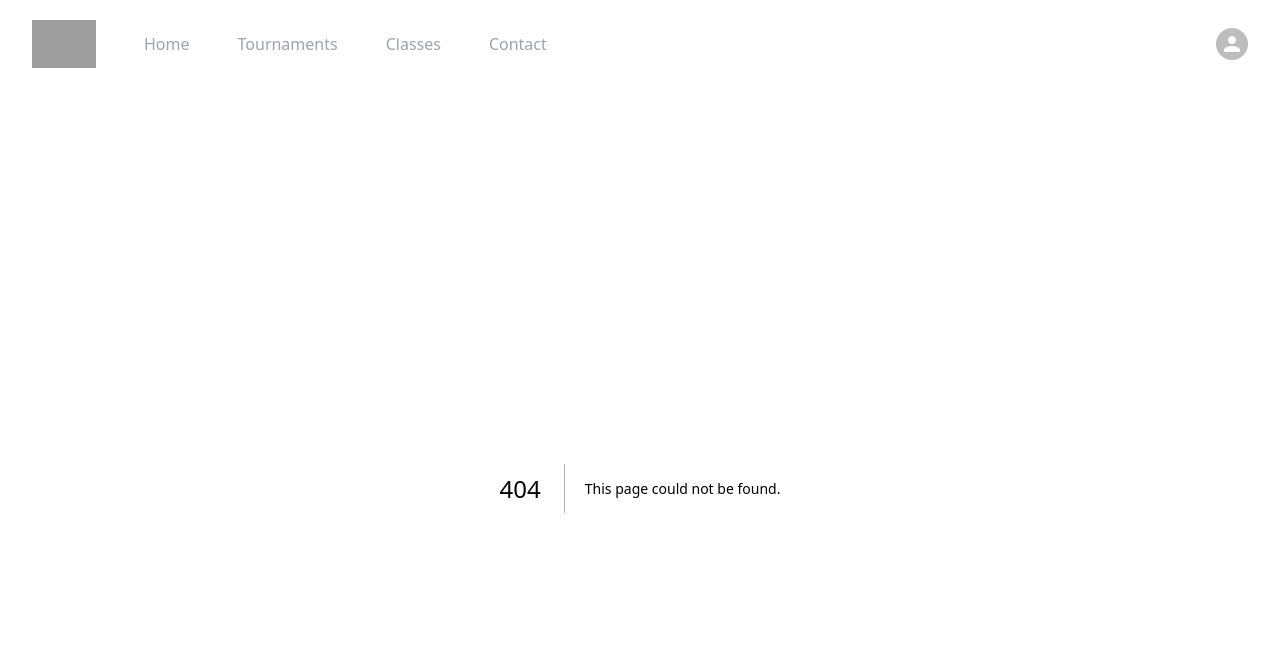
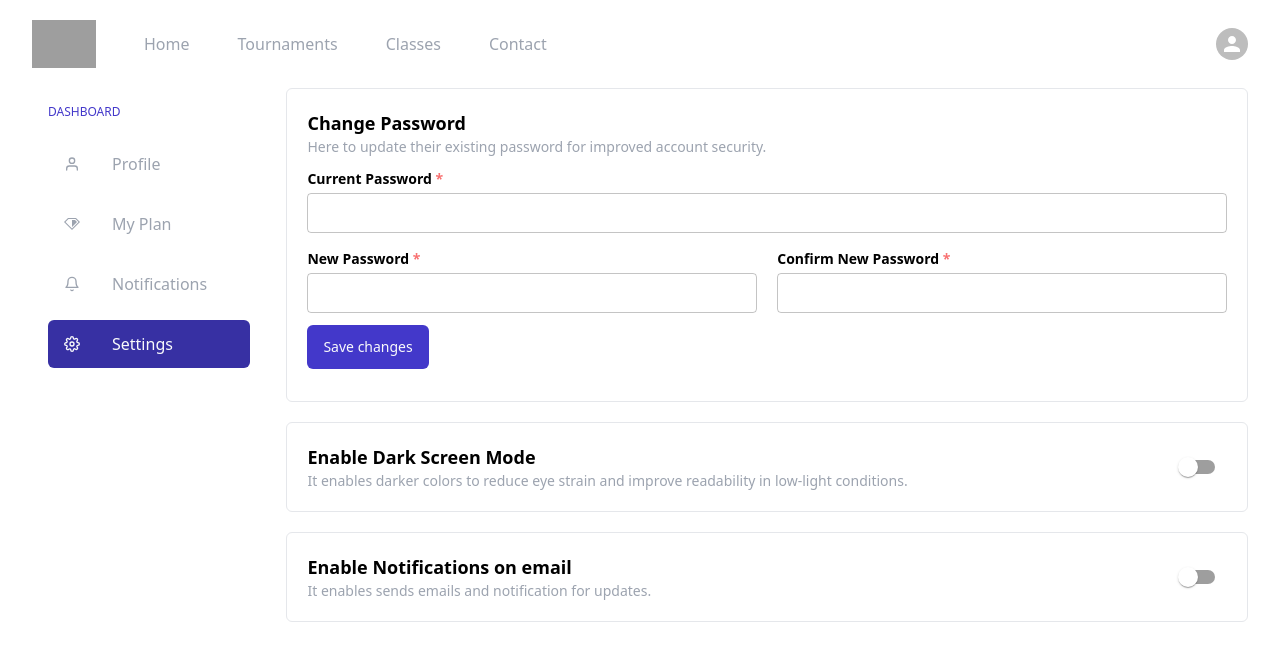
Before and after one commit to dnyaneshlohar75/chesslearners, a Next.js app: page /settings in a window 1280 px wide. Before the commit this address had no page. Shown: the top 660 px of the page. Built offline with nearby package versions, Linux system fonts and the light colour scheme; grey boxes are pictures that could not be loaded.

Commit message:
Add Settings Button

```diff
--- a/app/(user)/layout.tsx
+++ b/app/(user)/layout.tsx
@@ -7,8 +7,8 @@ import { usePathname } from 'next/navigation'
 const ProfileLayout = ({ children } : { children: React.ReactNode }) => {
   const path = usePathname();
   return (
-    <div className="grid grid-cols-12 gap-5 max-w-7xl m-auto px-8">
-      <aside className="hidden col-span-3 p-4 h-full md:flex flex-col items-center justify-between md:w-72">
+    <div className="flex  gap-5 max-w-7xl m-auto px-8">
+      <aside className="hidden p-4 h-full md:flex flex-col items-center justify-between md:w-72">
         <nav className="w-full">
           <p className="text-center text-xs text-indigo-700 font-medium uppercase mb-5 md:text-left">
             dashboard
@@ -26,7 +26,7 @@ const ProfileLayout = ({ children } : { children: React.ReactNode }) => {
                 <FiBell />
                 <span className="hidden md:inline ml-5">Notifications</span>
             </Link>
-            <Link href = "#" className = {`${!path.localeCompare('/settings') ? 'bg-indigo-800 text-gray-50' : 'text-gray-400'} hover:bg-gray-50 hover:text-indigo-700 py-3 px-4 rounded-md flex items-center gap-3`}>
+            <Link href = "/settings" className = {`${!path.localeCompare('/settings') ? 'bg-indigo-800 text-gray-50' : 'text-gray-400'} hover:bg-gray-50 hover:text-indigo-700 py-3 px-4 rounded-md flex items-center gap-3`}>
                 <FiSettings />
                 <span className="hidden md:inline ml-5">Settings</span>
             </Link>
@@ -45,13 +45,13 @@ const ProfileLayout = ({ children } : { children: React.ReactNode }) => {
             <Link href = "#" className = {`${!path.localeCompare('/nofications') ? 'bg-indigo-800 text-gray-50' : 'text-gray-400'} hover:bg-gray-50 hover:text-indigo-700 py-3 px-4 rounded-md flex items-center gap-3`}>
                 <FiBell />
             </Link>
-            <Link href = "#" className = {`${!path.localeCompare('/settings') ? 'bg-indigo-800 text-gray-50' : 'text-gray-400'} hover:bg-gray-50 hover:text-indigo-700 py-3 px-4 rounded-md flex items-center gap-3`}>
+            <Link href = "/settings" className = {`${!path.localeCompare('/settings') ? 'bg-indigo-800 text-gray-50' : 'text-gray-400'} hover:bg-gray-50 hover:text-indigo-700 py-3 px-4 rounded-md flex items-center gap-3`}>
                 <FiSettings />
             </Link>
           </ul>
         </nav>
       </aside>
-      <section className="col-span-12 md:col-span-9">
+      <section className="w-full">
           {children}
       </section>
     </div>
--- /dev/null
+++ b/app/(user)/settings/page.tsx
@@ -0,0 +1,100 @@
+"use client"
+import React from 'react'
+import Switch from '@mui/material/Switch';
+import { TextField } from '@mui/material';
+import CircularProgress from '@mui/material/CircularProgress';
+import { FiCheck, FiX } from 'react-icons/fi'
+const Settings = () => {
+    const [enable, setEnable] = React.useState({
+        togglerFirst: false,
+        togglerSecond: false,
+    });
+    const [validPassword, setValidPassword] = React.useState(false);
+    const [pass, setPass] = React.useState('');
+    const handleToggle = (key:any) => {
+        setEnable((prevState:any) => ({
+            ...prevState,
+            [key]: !prevState[key],
+        }));
+    }
+
+    const checkValidPassword = async (currentPassword:string) => {
+        setPass(currentPassword);
+        const api = fetch(`/api/v1/${currentPassword}`, {
+            method: "POST",
+        }).then(async (result) => {
+            const res = await result.json();
+            setValidPassword(res.acknowledge);
+        })
+        // setValidPassword(result);
+    }
+    return (
+        <section className="w-full">
+            <div className="flex flex-col gap-5 mb-24">
+                <div className="bg-white p-5 rounded-md border">
+                    <div className = "mb-3">
+                        <h1 className="font-semibold md:text-lg">Change Password</h1>
+                        <p className="text-gray-400 text-xs md:text-sm">Here to update their existing password for improved account security.</p>
+                    </div>
+                    <p className="font-semibold text-sm my-1">Current Password <span className = "text-red-400">*</span></p>
+                    <TextField
+                        type='password'
+                        className="w-full"
+                        id="outlined-size-small"
+                        size="small"
+                        required
+                        onChange = {(e) => checkValidPassword(e.target.value)}
+                    />
+                    {pass ? validPassword ? <p className = "text-green-500 text-xs md:text-sm">Password Varified</p> : <p className = "text-red-500 text-xs md:text-sm">Password Invalid</p> : null}
+                    <form action="" className = "py-3">
+                        <div className = "flex items-center justify-between gap-5">
+                            <div className = "w-full">
+                                <p className="font-semibold text-sm my-1">New Password <span className = "text-red-400">*</span></p>
+                                <TextField
+                                    type='password'
+                                    fullWidth
+                                    id="outlined-size-small"
+                                    size="small"
+                                    required
+                                />
+                            </div>
+                            <div className = "w-full">
+                                <p className="font-semibold text-sm my-1">Confirm New Password <span className = "text-red-400">*</span></p>
+                                <TextField
+                                    type='password'
+                                    fullWidth
+                                    id="outlined-size-small"
+                                    size="small"
+                                    required
+                                />
+                            </div>
+                        </div>
+                        <button className="px-4 py-3 mt-3 bg-indigo-700 rounded-md font-medium text-xs md:text-sm text-gray-50">
+                            Save changes
+                        </button>
+                        </form>
+                    </div>
+                <div className="bg-white p-5 rounded-md border flex items-center justify-between w-full">
+                    <div>
+                        <h1 className="font-semibold md:text-lg">Enable Dark Screen Mode</h1>
+                        <p className="text-gray-400 text-xs md:text-sm">It enables darker colors to reduce eye strain and improve readability in low-light conditions.</p>
+                    </div>
+                    <div>
+                        <Switch checked={enable.togglerFirst} onChange={() => handleToggle('togglerFirst')} />
+                    </div>
+                </div>
+                <div className="bg-white p-5 rounded-md border flex items-center justify-between w-full">
+                    <div>
+                        <h1 className="font-semibold md:text-lg">Enable Notifications on email</h1>
+                        <p className="text-gray-400 text-xs md:text-sm">It enables sends emails and notification for updates.</p>
+                    </div>
+                    <div>
+                    <Switch checked={enable.togglerSecond} onChange={() => handleToggle('togglerSecond')} />
+                    </div>
+                </div>
+            </div>
+        </section>
+    )
+}
+
+export default Settings
--- /dev/null
+++ b/app/api/v1/[slug]/route.ts
@@ -0,0 +1,13 @@
+import { NextRequest, NextResponse } from "next/server";
+
+export async function POST(request: NextRequest, { params }: { params: { slug: string } }) {
+    const password = "Pass@123"
+    let currentPass = params.slug;
+
+    console.log(currentPass);
+    if(password === currentPass) {
+        console.log("Password Match")
+        return NextResponse.json({acknowledge: true})
+    }
+    return NextResponse.json({acknowledge: false})
+}
--- a/app/components/sub/Tournaments/TournamentCard.tsx
+++ b/app/components/sub/Tournaments/TournamentCard.tsx
@@ -1,9 +1,39 @@
 "use client"
 import React from 'react'
+import Link from 'next/link'
+import { FaLocationDot } from 'react-icons/fa6'
 
-const TournamentCard = () => {
+const TournamentCard = ({ tid, date, title, venue }: any) => {
+  const formatDate = new Date(date)
+
   return (
-    <div>TournamentCard</div>
+    <div className="shadow-lg flex-1 m-auto bg-gray-50 flex flex-col md:flex-row mt-8 rounded-md bg-blend-screen">
+      <div className="rounded-l bg-gray-600 flex flex-col justify-between p-5 h-48 bg-blend-multiply" />
+      <div className="flex flex-col justify-between p-5 w-full">
+        <div className="flex justify-between gap-5">
+          <div>
+            <p className="text-sm text-gray-400 font-semibold">
+              {formatDate.getDay() + "/" + formatDate.getMonth() + "/" + formatDate.getFullYear()}
+            </p>
+            <h1 className="font-bold text-3xl text-orange-500 pr-8">
+              {title}
+            </h1>
+          </div>
+          <p className="text-sm text-gray-400 font-semibold text-right">
+            {formatDate.toLocaleDateString('en', { weekday: 'long' }).toUpperCase()}
+          </p>
+        </div>
+        <div className="flex items-center justify-between">
+          <p className="text-sm text-gray-400 font-semibold flex items-center gap-2">
+            <FaLocationDot /> {venue}
+          </p>
+          <Link href={`/tournaments?tid=${tid}`} className="p-3 bg-gray-500 rounded-md text-sm text-gray-50 font-semibold hover:bg-orange-600">
+            Apply Now
+          </Link>
+        </div>
+      </div>
+    </div>
+
   )
 }
 
--- a/app/tournaments/page.tsx
+++ b/app/tournaments/page.tsx
@@ -2,7 +2,7 @@
 import React from 'react'
 import Tab from '@mui/material/Tab';
 import { TabPanel, TabList, TabContext } from '@mui/lab';
-
+import TournamentCard from '@/app/components/sub/Tournaments/TournamentCard'
 const Tournaments = () => {
     const [value, setValue] = React.useState('1');
 
@@ -22,7 +22,14 @@ const Tournaments = () => {
                     <Tab value="1" label="Tournaments" />
                     <Tab value="2" label="Result" />
                 </TabList>
-                <TabPanel value="1">Tournaments</TabPanel>
+                <TabPanel value="1">
+                    <TournamentCard
+                        tid = {1}
+                        title = {"One Day Rapid Chess Tournament"}
+                        date = {"2023-07-25"}
+                        venue = {"Chattrapati Shivaji Maharaj Natya Mandir, Nandurbar MH 425 412."}
+                    />
+                </TabPanel>
                 <TabPanel value="2">Result</TabPanel>
             </TabContext>
         </section>
```
Also changed, not shown: test.html (added, +33 -0 lines).
